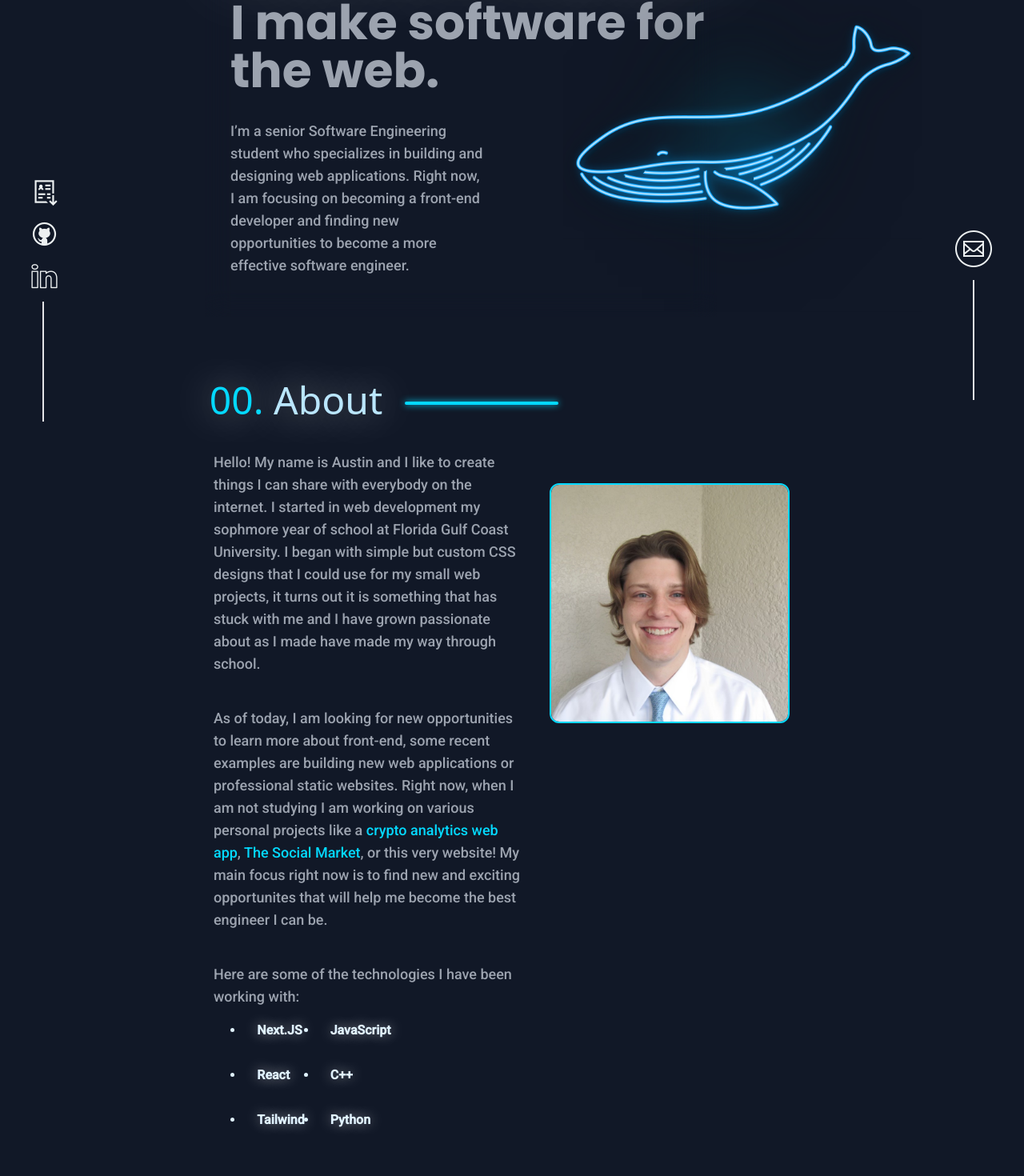
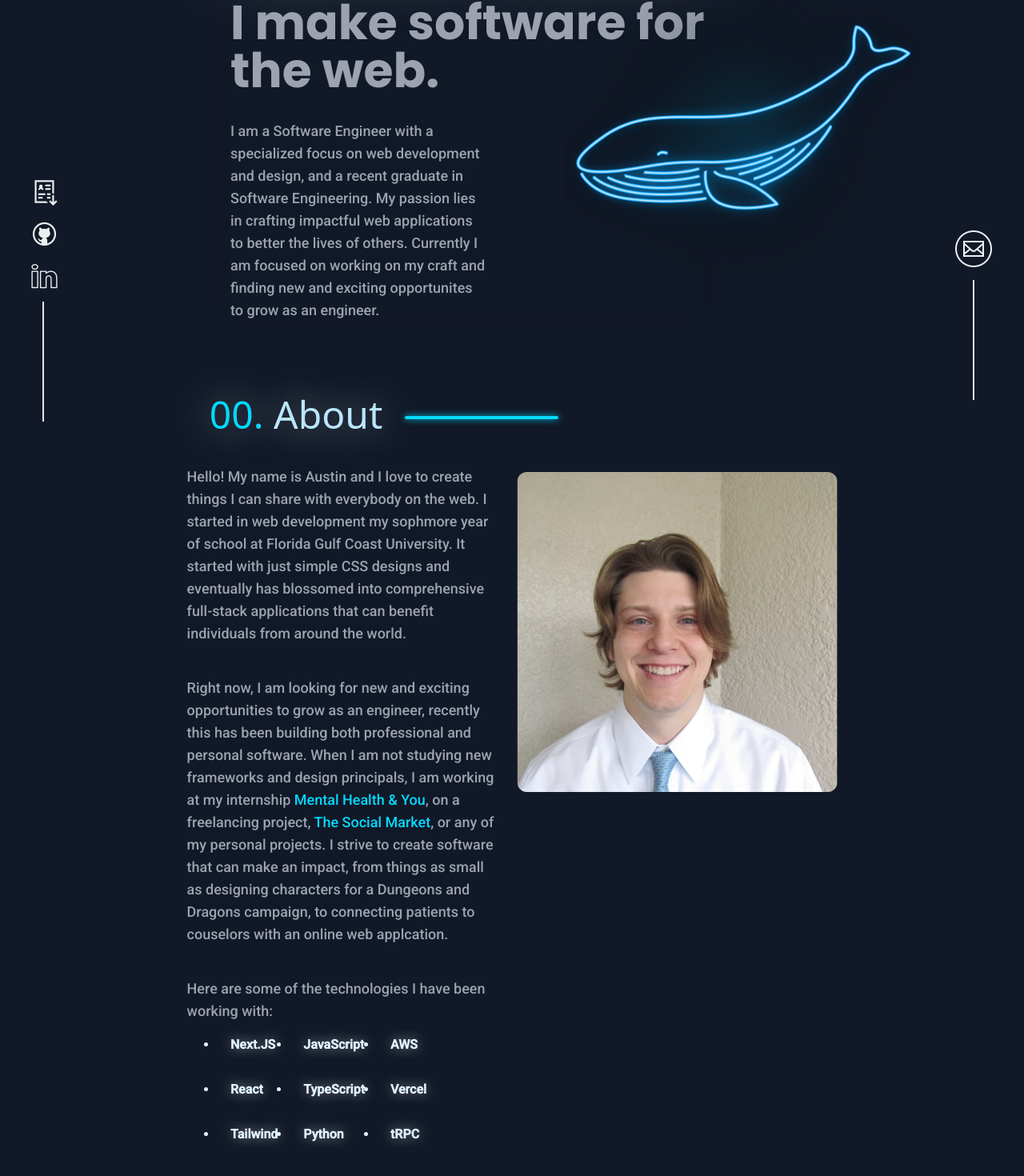
Before and after one commit to AustinHood7/PortfolioWebsiteV2, a Next.js app: page / in a window 1280 px wide. Shown: the part 378-1848 px from the top of the page at 80% size. Built offline with nearby package versions, Linux system fonts and the light colour scheme.

Commit message:
Changed wording, fixed resume button, and fixed resizing issue on projects page

```diff
--- a/components/AboutMe.jsx
+++ b/components/AboutMe.jsx
@@ -12,18 +12,17 @@ const AboutMe = () => {
             </div>
             <div className="flex maxSm:flex-col mt-10 justify-evenly md:ml-[13vw] maxSm:items-center">
                 <div className="md:max-w-[30vw] maxSm:px-[15vw]">
-                    <div className="text-lg text-gray-400 font-rob">Hello! My name is Austin and I like to create things I can share with everybody on the internet.
-                    I started in web development my sophmore year of school at Florida Gulf Coast University. I began with simple but custom CSS designs that
-                    I could use for my small web projects, it turns out it is something that has stuck with me and I have grown passionate about as I made have made my way through school. </div>
+                    <div className="text-lg text-gray-400 font-rob">Hello! My name is Austin and I love to create things I can share with everybody on the web.
+                    I started in web development my sophmore year of school at Florida Gulf Coast University. It started with just simple CSS designs and eventually has blossomed
+                    into comprehensive full-stack applications that can benefit individuals from around the world. </div>
 
-                    <div className="mt-10 text-lg text-gray-400 font-rob">As of today, I am looking for new opportunities to learn more about front-end, some recent examples are
-                    building new web applications or professional static websites.
-                    Right now, when I am not studying I am working on various personal projects like a <a href="https://centz.herokuapp.com/" className="text-primary">crypto analytics web app</a>,
-                    <a href="" className="text-primary"> The Social Market</a>, or this very website! My main focus right now is to find new and exciting opportunites that will help me become the best engineer
-                    I can be.</div>
+                    <div className="mt-10 text-lg text-gray-400 font-rob">Right now, I am looking for new and exciting opportunities to grow as an engineer, recently this has been building both professional and personal software.
+                    When I am not studying new frameworks and design principals, I am working at my internship <a href="https://mental-health-and-you-five.vercel.app/" className="text-primary">Mental Health & You</a>,
+                    on a freelancing project,<a href="" className="text-primary"> The Social Market</a>, or any of my personal projects. I strive to create software that can make an impact, from things as small as designing characters for a Dungeons and Dragons campaign,
+                    to connecting patients to couselors with an online web applcation.</div>
 
                     <div className="mt-10 text-lg text-gray-400 font-rob">Here are some of the technologies I have been working with:</div>
-                    <div className="flex justify-between mr-[45%] ml-[10%]">
+                    <div className="flex justify-between mr-[25%] ml-[10%]">
                         <ul className="font-bold list-disc text-sky-100 text-shadow-white font-rob">
                             <li>Next.JS</li>
                             <li>React</li>
@@ -31,18 +30,23 @@ const AboutMe = () => {
                         </ul>
                         <ul className="font-bold list-disc text-sky-100 text-shadow-white font-rob">
                             <li>JavaScript</li>
-                            <li>C++</li>
+                            <li>TypeScript</li>
                             <li>Python</li>
+                        </ul>
+                        <ul className="font-bold list-disc text-sky-100 text-shadow-white font-rob">
+                            <li>AWS</li>
+                            <li>Vercel</li>
+                            <li>tRPC</li>
                         </ul>
                     </div>
 
                 </div>
-                <div className="overflow-hidden border-2 rounded-xl border-primary h-[300px] w-[300px] md:mr-[10vw] mt-10 md:translate-x-[-5vw]">
+                <div className="overflow-hidden border- rounded-xl border-primary h-[400px] w-[400px] md:mr-[10vw] mt-2 md:translate-x-[-3vw]">
                     <Image
                         src={me}
                         alt="Hood"
-                        width="300px"
-                        height="300px"
+                        width="400px"
+                        height="400px"
                     />
                 </div>
             </div>
--- a/components/Contact.jsx
+++ b/components/Contact.jsx
@@ -14,9 +14,9 @@ const Contact = () => {
                     <hr className="border-primary border-[.15rem] rounded-lg shadow-blueGlow bg-sky-300 ml-2 w-[15vw] mt-2 maxSm:w-[20vw]"></hr>
                 </div>
                 <div className="md:max-w-[30vw] md:mr-[25vw] text-lg text-gray-400">
-                    I am currently looking for new and exciting opportunities as I am graduating this coming spring so my inbox is always open. If you have
-                    any questions or want to see any of my other projects use the links below to reach me. I would love to hear from you and I will do my best
-                    to get back to you.
+                    I am always open to new inquiries and check my inbox daily. If you have
+                    any questions or would like to see any of my other projects, please use the links below. I would love to hear from you and I will do my best
+                    to get back to you in a timely manner.
                     <div className="flex justify-evenly mb-[10vh]">
                         <a href="https://github.com/AustinHood7">
                             <div className="flex items-center pb-3 mt-5">
--- a/components/LandingPage.jsx
+++ b/components/LandingPage.jsx
@@ -3,15 +3,15 @@ import whale from '../public/whale.png'
 
 const LandingPage = () => {
     return (
-        <div className="flex justify-center w-full min-h-[100%] bg-gray-900 " id='home'>
+        <div className="flex justify-center w-full min-h-[100%]" id='home'>
             <div className="maxSm:mt-10 md:max-w-[50vw] mt-[20vh] pl-[2rem] flex-col flex md:ml-[15vw] maxSm:max-w-[80vw] backdrop-blur-[1rem] bg-opacity-0 font-body md:translate-x-[5vw] maxSm:p-5">
                 <p className="py-2 my-2 mt-8 text-lg text-sky-200">Hi, my name is </p>
                 <h1 className="py-2 font-bold text-8xl font-body text-primary text-shadow-white">Austin Hood</h1>
                 <p className="py-3 my-2 text-6xl font-bold text-gray-400">I make software for the web. </p>
                 <p className="py-3 text-gray-400 font-rob md:max-w-[25vw] text-lg">
-                    I’m a senior Software Engineering student who specializes in building and designing web applications.
-                    Right now, I am focusing on becoming a front-end developer and finding new opportunities to become a more
-                    effective software engineer.
+                I am a Software Engineer with a specialized focus on web development and design, and a recent graduate in Software Engineering.
+                My passion lies in crafting impactful web applications to better the lives of others. Currently I am focused on working on my craft and finding new and exciting
+                opportunites to grow as an engineer.
                 </p>
             </div>
             <div className='mt-[40vh] maxSm:hidden translate-x-[-10vw]'>
--- a/components/Navbar.jsx
+++ b/components/Navbar.jsx
@@ -66,7 +66,7 @@ const Navbar = () => {
                             <li className="mx-1 my-2 transition-all duration-200 border-0 rounded-full hover:text-shadow-blue">03.
                             <span className="text-sky-200" onClick={scrollToContact}> Contact</span></li>
                             <div className="resumeButton">
-                                <li className="float-right px-4 mx-4 mr-8 text-xl transition-all border-2 rounded-xl border-primary md:flex text-primary hover:text-shadow-blue"><a href={'https://software-resume.tiiny.site/'}  target="_blank" rel="noreferrer">Resume</a></li>
+                                <li className="float-right px-4 mx-4 mr-8 text-xl transition-all border-2 rounded-xl border-primary md:flex text-primary hover:text-shadow-blue"><a href={'https://software-resume-1.s3.amazonaws.com/Software_Engineering_Resume-4.pdf'}  target="_blank" rel="noreferrer">Resume</a></li>
                             </div>
                         </ul>
                     </div>
--- a/components/Projects.jsx
+++ b/components/Projects.jsx
@@ -9,11 +9,20 @@ import { useState } from 'react';
 const Projects = () => {
 
     const [currentDiv, setCurrentDiv] = useState(1);
+    const isBrowser = () => typeof window !== 'undefined'; //The approach recommended by Next.js
 
     const fadeIn = {
       hidden: { opacity: 0 },
       visible: { opacity: 1 }
     };
+
+    function scrollToProjects() {
+        if (!isBrowser()) return;
+        var e = document.getElementById("projects");
+        e.scrollIntoView({
+            behavior: "smooth"
+          }); // Makes the element
+    }
 
     return (
         <div className="flex flex-col items-center justify-center bg-gray-900 text-sky-200 md:pb-[10vh]">
@@ -23,7 +32,7 @@ const Projects = () => {
             </div>
             <div className='flex'>
 
-                <div className='max-w-[75vw]'>
+                <div className='max-w-[75vw] h-[1056px]'>
                     <AnimatePresence>
                         {currentDiv === 1 && (
                             <motion.div className=''
@@ -162,7 +171,7 @@ const Projects = () => {
                         )}
                     </AnimatePresence>
                 </div>
-                <div className="flex justify-center mt-[46%] cursor-pointer translate-x-[4rem] " onClick={() => setCurrentDiv(prev => (prev === 1 ? 2 : 1))}>
+                <div className="flex justify-center mt-[46%] cursor-pointer translate-x-[4rem] " onClick={() => {setCurrentDiv(prev => (prev === 1 ? 2 : 1));scrollToProjects();}}>
                     <FaArrowRight color='#04d9ff' size={45}/>
                 </div>
             </div>
--- a/styles/globals.css
+++ b/styles/globals.css
@@ -12,3 +12,12 @@
         padding-bottom: 10rem;
     }
 }
+
+:root {
+    --default-bg-color: #111827; /* your desired color */
+    /* add other variables if needed */
+}
+
+body {
+    background-color: var(--default-bg-color);
+}
```
